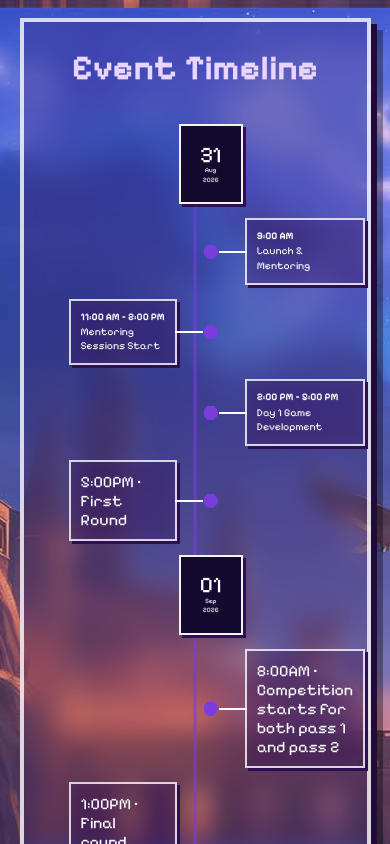
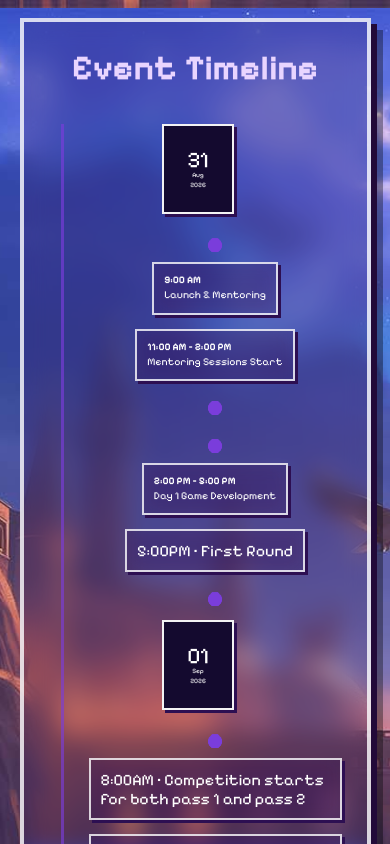
Before and after one commit to RashmiR777/RESOLVE26, a React (Vite) app: page / in a window 390 px wide. Shown: the part 1680-2524 px from the top of the page. Built offline with nearby package versions, Linux system fonts and the light colour scheme.

Commit message:
fixed the timeline

```diff
--- a/src/App.css
+++ b/src/App.css
@@ -373,105 +373,103 @@ white-space:nowrap;
 
 /* ================= MOBILE ================= */
 
-@media(max-width:768px){
-
-.timeline-visual{
-
-  /* mobile: smaller center column */
-  --timeline-center: 40px;
-  --timeline-gap: 14px;
-  grid-template-columns:1fr var(--timeline-center) 1fr;
-
-
+@media (max-width: 768px) {
+  .timeline-visual {
+    display: flex;
+    flex-direction: column;
+    gap: 14px;
+    padding: 0 0 0 6px;
+    --timeline-center: 24px;
+    --timeline-gap: 12px;
   }
 
-.timeline-visual::before{
-
-width:3px;
-
-left:50%;
-transform:translateX(-50%);
-
+  .timeline-visual::before {
+    left: 12px;
+    width: 3px;
+    transform: none;
   }
 
-.timeline-day-card{
-width:64px;
-padding:8px;
-border-width:2px;
-box-shadow:3px 3px 0 #2d0f52;
-justify-self:center;
-z-index:3;
+  .timeline-row {
+    display: grid;
+    grid-template-columns: 24px minmax(0, 1fr);
+    gap: 10px;
+    align-items: start;
   }
 
-.timeline-day-card span{
-font-size:1.4rem;
+  .timeline-side {
+    display: none;
   }
 
-.timeline-day-card p{
-font-size:.42rem;
-margin:1px 0;
+  .timeline-day-row {
+    display: flex;
+    justify-content: center;
+    padding-left: 0;
   }
 
-.timeline-marker{
-
-width:14px;
-
-height:14px;
-
-border-width:2px;
-
+  .timeline-day-card {
+    width: 72px;
+    padding: 8px;
+    border-width: 2px;
+    box-shadow: 3px 3px 0 #2d0f52;
+    justify-self: center;
+    z-index: 3;
   }
 
-.timeline-card{
-
-padding:10px;
-
-border-width:2px;
-
-box-shadow:3px 3px 0 #2d0f52;
-
+  .timeline-day-card span {
+    font-size: 1.4rem;
   }
 
-.timeline-content{
-
-gap:2px;
-
+  .timeline-day-card p {
+    font-size: .42rem;
+    margin: 1px 0;
   }
 
-.timeline-content strong{
-
-font-size:.63rem;
-
-line-height:1.2;
-
+  .timeline-marker {
+    grid-column: 1;
+    justify-self: center;
+    align-self: start;
+    margin-top: 10px;
+    width: 14px;
+    height: 14px;
+    border-width: 2px;
   }
 
-.timeline-content span{
-
-font-size:.66rem;
-
-line-height:1.35;
-
-white-space:normal;
-
-overflow-wrap:break-word;
-
-word-break:normal;
-
-hyphens:auto;
-
+  .timeline-item-row.left .timeline-card,
+  .timeline-item-row.right .timeline-card {
+    grid-column: 2;
+    justify-self: start;
+    width: 100%;
+    max-width: none;
   }
 
-.timeline-item-row.left .timeline-card::after{
-right:-28px;
-width:28px;
+  .timeline-item-row.left .timeline-card::after,
+  .timeline-item-row.right .timeline-card::before {
+    display: none;
   }
 
-.timeline-item-row.right .timeline-card::before{
-left:-28px;
-width:28px;
+  .timeline-card {
+    padding: 10px;
+    border-width: 2px;
+    box-shadow: 3px 3px 0 #2d0f52;
   }
 
+  .timeline-content {
+    gap: 2px;
+  }
+
+  .timeline-content strong {
+    font-size: .63rem;
+    line-height: 1.2;
+  }
+
+  .timeline-content span {
+    font-size: .66rem;
+    line-height: 1.35;
+    white-space: normal;
+    overflow-wrap: break-word;
+    word-break: normal;
+    hyphens: auto;
+  }
 }
 
 .card{
```
Lines whose indentation alone changed are shown as unchanged.
